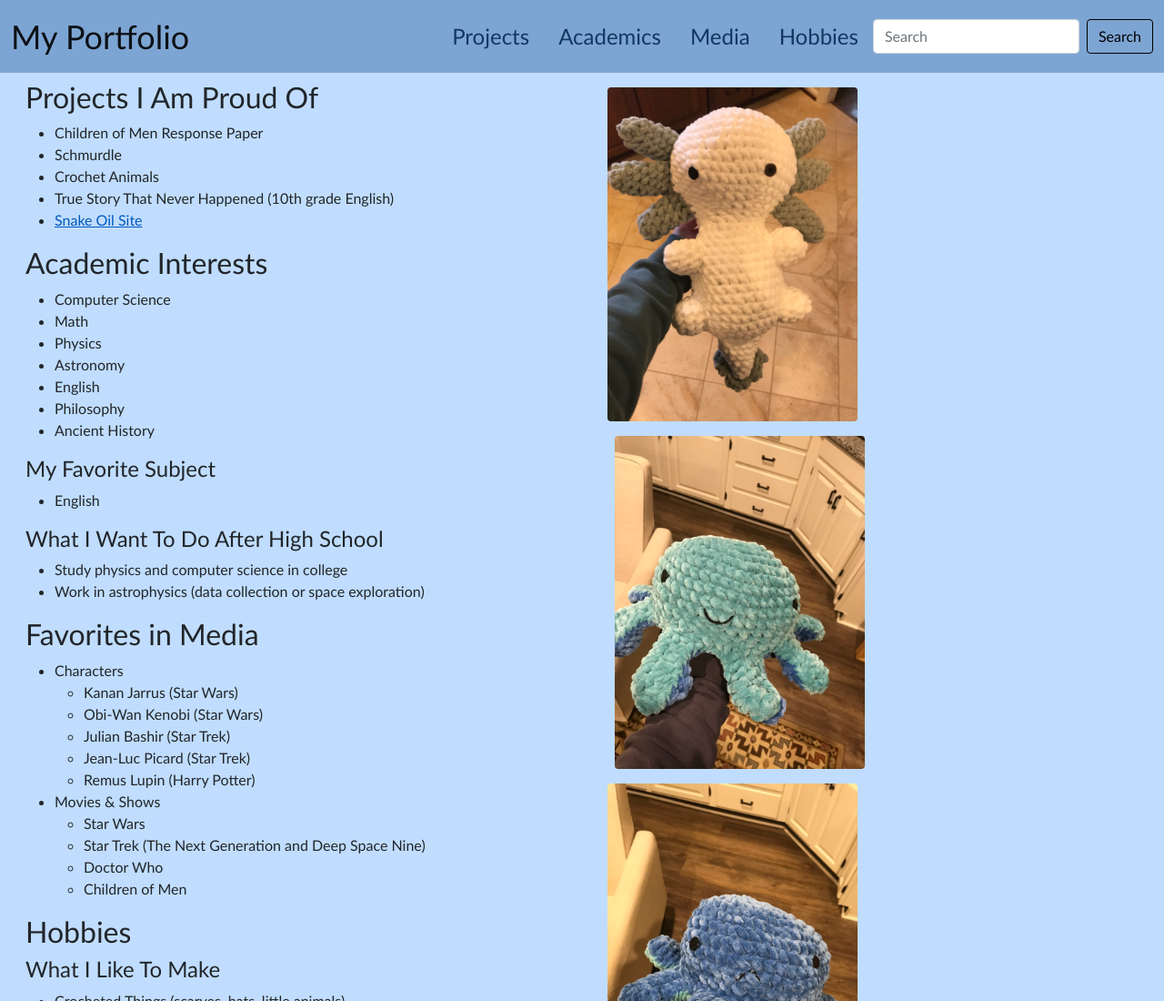
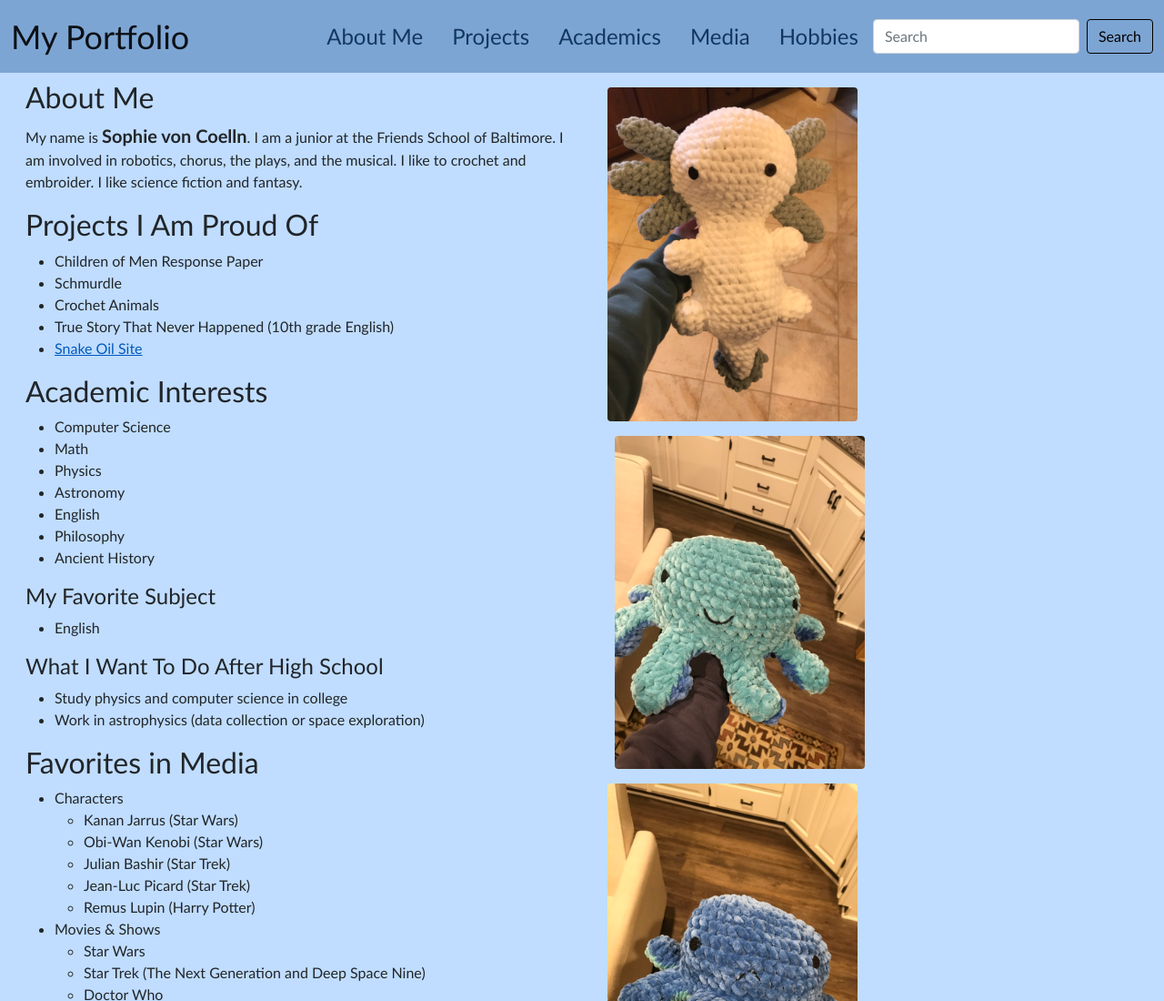
Before and after one commit to svoncoelln/portfolio, a plain HTML site: page index.html in a window 1280 px wide. Shown: the top 1100 px of the page at 91% size. Drawn offline with nearby package versions, Linux system fonts and the light colour scheme.

Commit message:
add an about me section

```diff
--- a/index.html
+++ b/index.html
@@ -17,6 +17,9 @@
           </button>
           <div class="collapse navbar-collapse" id="navbarSupportedContent">
             <li class="navbar-nav me-auto mb-2 mb-lg-0">
+              </li>
+              <li class="nav-item noBullet">
+                <a class="nav-link" href="#aboutMe">About Me</a>
               </li>
               <li class="nav-item noBullet">
                 <a class="nav-link" href="#projects">Projects</a>
@@ -41,6 +44,10 @@
     <div class="w-auto mt-2 ms-3 d-block container-fluid">
       <div class="row">
         <div class="col">
+          <div id="aboutMe">
+            <h2>About Me</h2>
+            <p>My name is <strong>Sophie von Coelln</strong>. I am a junior at the Friends School of Baltimore. I am involved in robotics, chorus, the plays, and the musical. I like to crochet and embroider. I like science fiction and fantasy.</p>
+          </div>
           <div id="projects">
             <h2>Projects I Am Proud Of</h2>
             <ul>
--- a/style.css
+++ b/style.css
@@ -31,3 +31,7 @@ img {
     max-width: 275px;
     max-height: auto;
 }
+
+strong {
+    font-size: 1.25em;
+}
```
